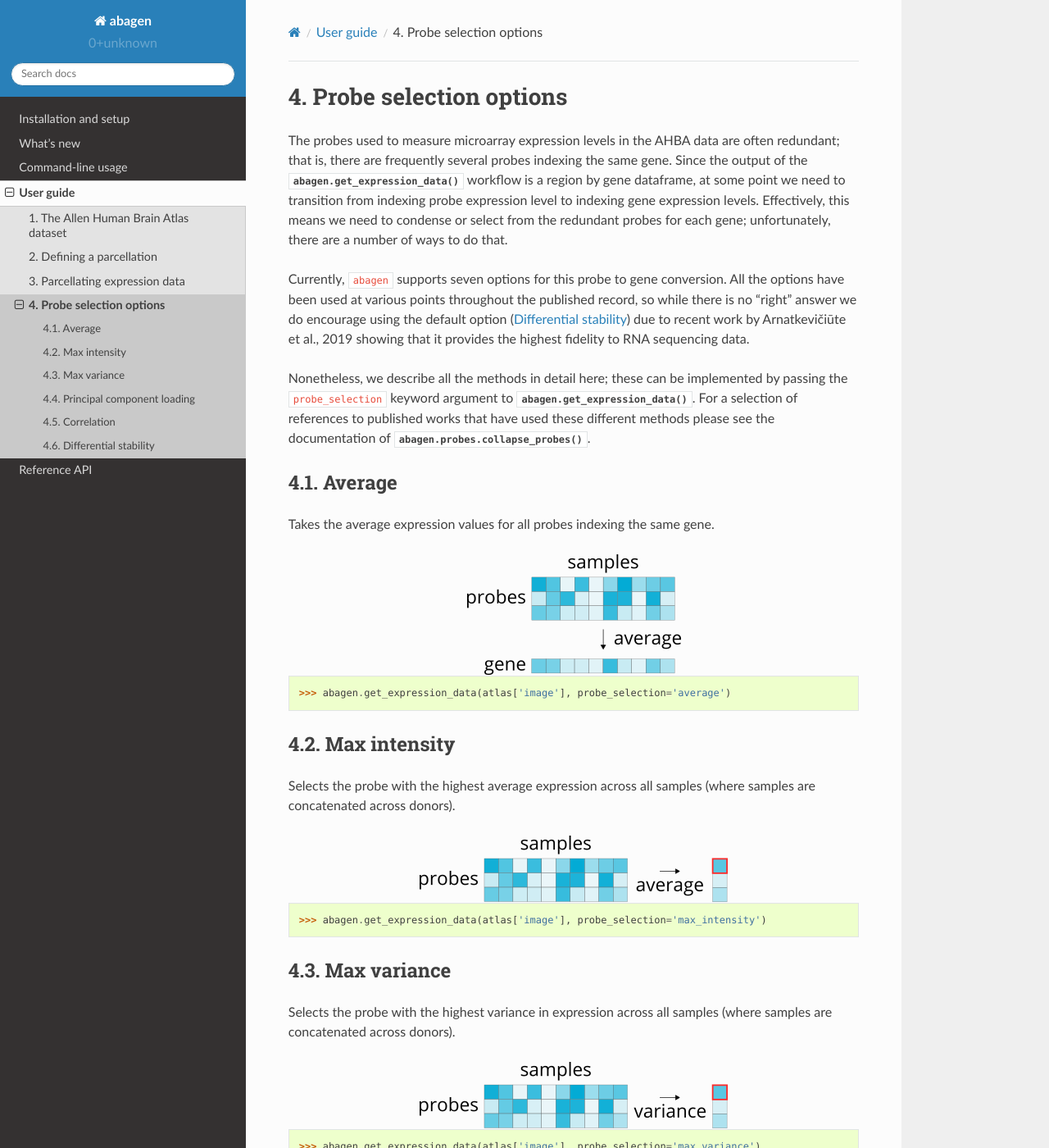
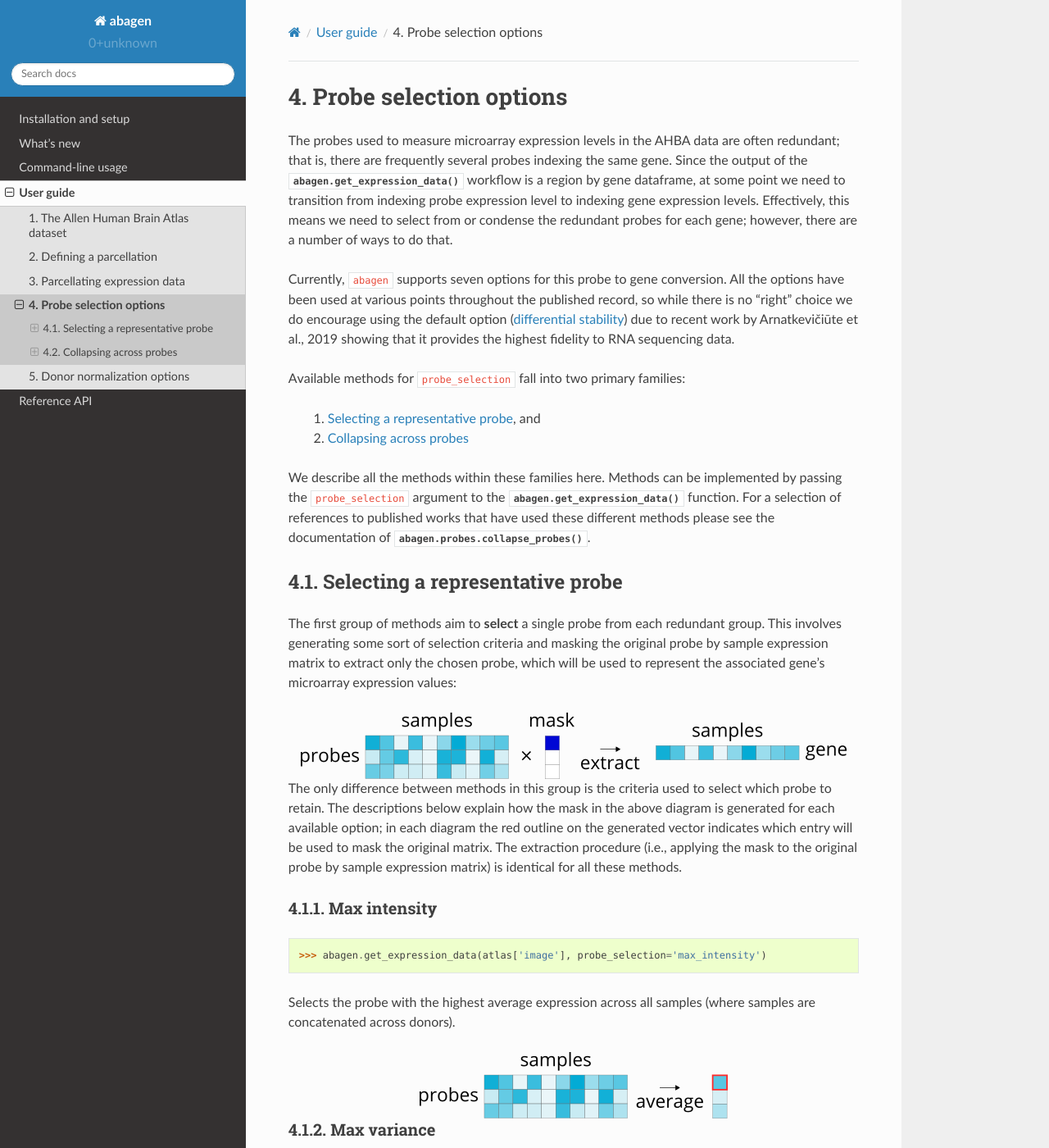
Before and after one commit to rmarkello/abagen, a Sphinx documentation site: the page built from docs/user_guide/probes.rst, in a window 1280 px wide and 1400 px high. Shown: the whole window at 82% size. Built offline with Sphinx 7.4.7 and the Read the Docs theme 2.0.0, drawn with Linux system fonts in a browser that asks for light colours; some of the changed text lies outside the part shown.

Commit message:
[DOC] Updated probe docs + added donor norm docs
A bit more explanation for probe_selection methods and new explanations
for donor_norm methods!

```diff
--- a/docs/usage.rst
+++ b/docs/usage.rst
@@ -24,3 +24,4 @@ abagen/issues>`_.
    user_guide/parcellations.rst
    user_guide/expression.rst
    user_guide/probes.rst
+   user_guide/donors.rst
--- a/docs/user_guide/probes.rst
+++ b/docs/user_guide/probes.rst
@@ -8,60 +8,87 @@ often redundant; that is, there are frequently several probes indexing the same
 gene. Since the output of the :func:`abagen.get_expression_data` workflow is a
 region by gene dataframe, at some point we need to transition from indexing
 probe expression level to indexing gene expression levels. Effectively, this
-means we need to condense or select from the redundant probes for each gene;
-unfortunately, there are a number of ways to do that.
+means we need to select from or condense the redundant probes for each gene;
+however, there are a number of ways to do that.
 
 Currently, ``abagen`` supports seven options for this probe to gene conversion.
 All the options have been used at various points throughout the published
-record, so while there is no "right" answer we do encourage using the default
-option (`Differential stability`_) due to recent work by Arnatkevičiūte et al.,
-2019 showing that it provides the highest fidelity to RNA sequencing data.
+record, so while there is no "right" choice we do encourage using the default
+option (:ref:`differential stability <usage_probes_diff_stability>`) due to
+recent work by Arnatkevičiūte et al., 2019 showing that it provides the highest
+fidelity to RNA sequencing data.
 
-Nonetheless, we describe all the methods in detail here; these can be
-implemented by passing the ``probe_selection`` keyword argument to
-:func:`abagen.get_expression_data`. For a selection of references to published
-works that have used these different methods please see the documentation of
-:func:`abagen.probes.collapse_probes`.
+Available methods for ``probe_selection`` fall into two primary families:
 
-Average
--------
-Takes the average expression values for all probes indexing the same gene.
+    1. :ref:`usage_probes_select`, and
+    2. :ref:`usage_probes_collapse`
 
-.. image:: imgs/average.png
+We describe all the methods within these families here. Methods can be
+implemented by passing the ``probe_selection`` argument to the
+:func:`abagen.get_expression_data` function. For a selection of references to
+published works that have used these different methods please see the
+documentation of :func:`abagen.probes.collapse_probes`.
+
+.. _usage_probes_select:
+
+Selecting a representative probe
+--------------------------------
+
+The first group of methods aim to **select** a single probe from each redundant
+group. This involves generating some sort of selection criteria and masking the
+original probe by sample expression matrix to extract only the chosen probe,
+which will be used to represent the associated gene's microarray expression
+values:
+
+.. image:: imgs/select_probes.png
    :align: center
+
+The only difference between methods in this group is the criteria used to
+select which probe to retain. The descriptions below explain how the mask in
+the above diagram is generated for each available option; in each diagram the
+red outline on the generated vector indicates which entry will be used to mask
+the original matrix. The extraction procedure (i.e., applying the mask to the
+original probe by sample expression matrix) is identical for all these methods.
+
+.. _usage_probes_max_intensity:
+
+Max intensity
+^^^^^^^^^^^^^
 
 .. code-block:: python
 
-    >>> abagen.get_expression_data(atlas['image'], probe_selection='average')
+    >>> abagen.get_expression_data(atlas['image'], probe_selection='max_intensity')
 
-Max intensity
--------------
 Selects the probe with the highest average expression across all samples (where
 samples are concatenated across donors).
 
 .. image:: imgs/max_intensity.png
    :align: center
 
+.. _usage_probes_max_variance:
+
+Max variance
+^^^^^^^^^^^^
+
 .. code-block:: python
 
-    >>> abagen.get_expression_data(atlas['image'], probe_selection='max_intensity')
+    >>> abagen.get_expression_data(atlas['image'], probe_selection='max_variance')
 
-
-Max variance
-------------
 Selects the probe with the highest variance in expression across all samples
 (where samples are concatenated across donors).
 
 .. image:: imgs/max_variance.png
    :align: center
 
+.. _usage_probes_pc_loading:
+
+Principal component loading
+^^^^^^^^^^^^^^^^^^^^^^^^^^^
+
 .. code-block:: python
 
-    >>> abagen.get_expression_data(atlas['image'], probe_selection='max_variance')
+    >>> abagen.get_expression_data(atlas['image'], probe_selection='pc_loading')
 
-
-Principal component loading
----------------------------
 Selects the probe with the highest loading on the first principal component
 derived from the probe microarray expression across all samples (where samples
 are concatenated across donors).
@@ -69,13 +96,16 @@ are concatenated across donors).
 .. image:: imgs/pc_loading.png
    :align: center
 
+.. _usage_probes_correlation:
+
+Correlation
+^^^^^^^^^^^
+
 .. code-block:: python
 
-    >>> abagen.get_expression_data(atlas['image'], probe_selection='pc_loading')
+    >>> abagen.get_expression_data(atlas['image'], probe_selection='corr_intensity')
+    >>> abagen.get_expression_data(atlas['image'], probe_selection='corr_variance')
 
-
-Correlation
------------
 When there are more than two probes indexing the same gene, selects the probe
 with the highest average correlation to other probes across all samples (where
 samples are concatenated across donors).
@@ -84,17 +114,20 @@ samples are concatenated across donors).
    :align: center
 
 When there are exactly two probes the correlation procedure cannot be used, and
-so you can fall back to either the `Max intensity`_ (``corr_intensity``) or
-the `Max variance`_ (``corr_variance``) criteria.
+so you can fall back to either the :ref:`usage_probes_max_intensity`
+(``corr_intensity``) or the :ref:`usage_probes_max_variance`
+(``corr_variance``) criteria.
+
+
+.. _usage_probes_diff_stability:
+
+Differential stability
+^^^^^^^^^^^^^^^^^^^^^^
 
 .. code-block:: python
 
-    >>> abagen.get_expression_data(atlas['image'], probe_selection='corr_intensity')
-    >>> abagen.get_expression_data(atlas['image'], probe_selection='corr_variance')
+    >>> abagen.get_expression_data(atlas['image'], probe_selection='diff_stability')
 
-
-Differential stability
-----------------------
 Computes the Spearman correlation of microarray expression values for each
 probe across brain regions for every **pair** of donors. Correlations are
 averaged and the probe with the highest correlation is retained.
@@ -102,6 +135,32 @@ averaged and the probe with the highest correlation is retained.
 .. image:: imgs/diff_stability.png
    :align: center
 
+.. _usage_probes_collapse:
+
+Collapsing across probes
+------------------------
+
+In contrast to selecting a single representative probe for each gene and
+discarding the others, we can instead opt to use all available probes and
+**collapse** them into a unified representation of the associated gene:
+
+.. image:: imgs/collapse_probes.png
+   :align: center
+
+Currently only one method supports this operation:
+
+.. _usage_probes_average:
+
+Average
+^^^^^^^
+
 .. code-block:: python
 
-    >>> abagen.get_expression_data(atlas['image'], probe_selection='diff_stability')
+    >>> abagen.get_expression_data(atlas['image'], probe_selection='average')
+
+Takes the average expression values for all probes indexing the same gene.
+
+.. image:: imgs/average.png
+   :align: center
+
+Providing ``'mean'`` instead of ``'average'`` will return identical results.
```
Also changed, not shown: docs/user_guide/donors.rst (added, +140 -0 lines), docs/user_guide/imgs/collapse_probes.png (added), docs/user_guide/imgs/select_probes.png (added).
